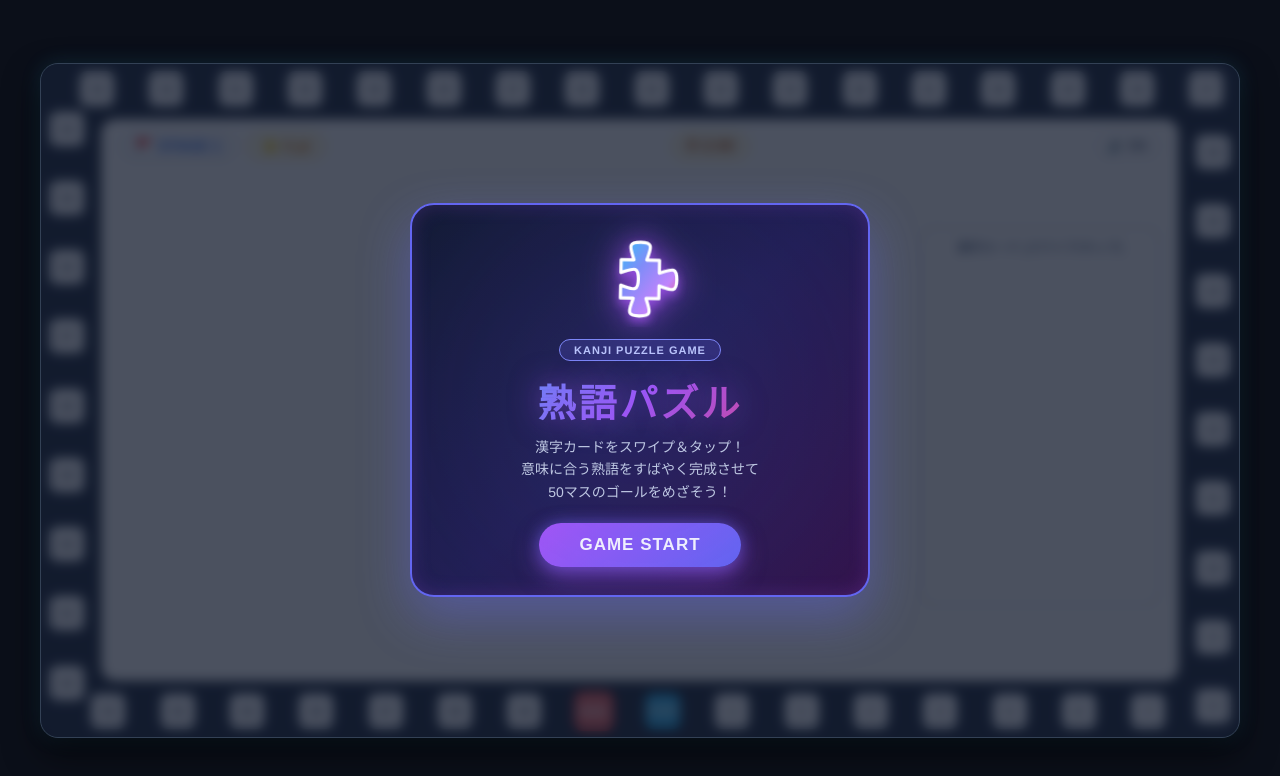
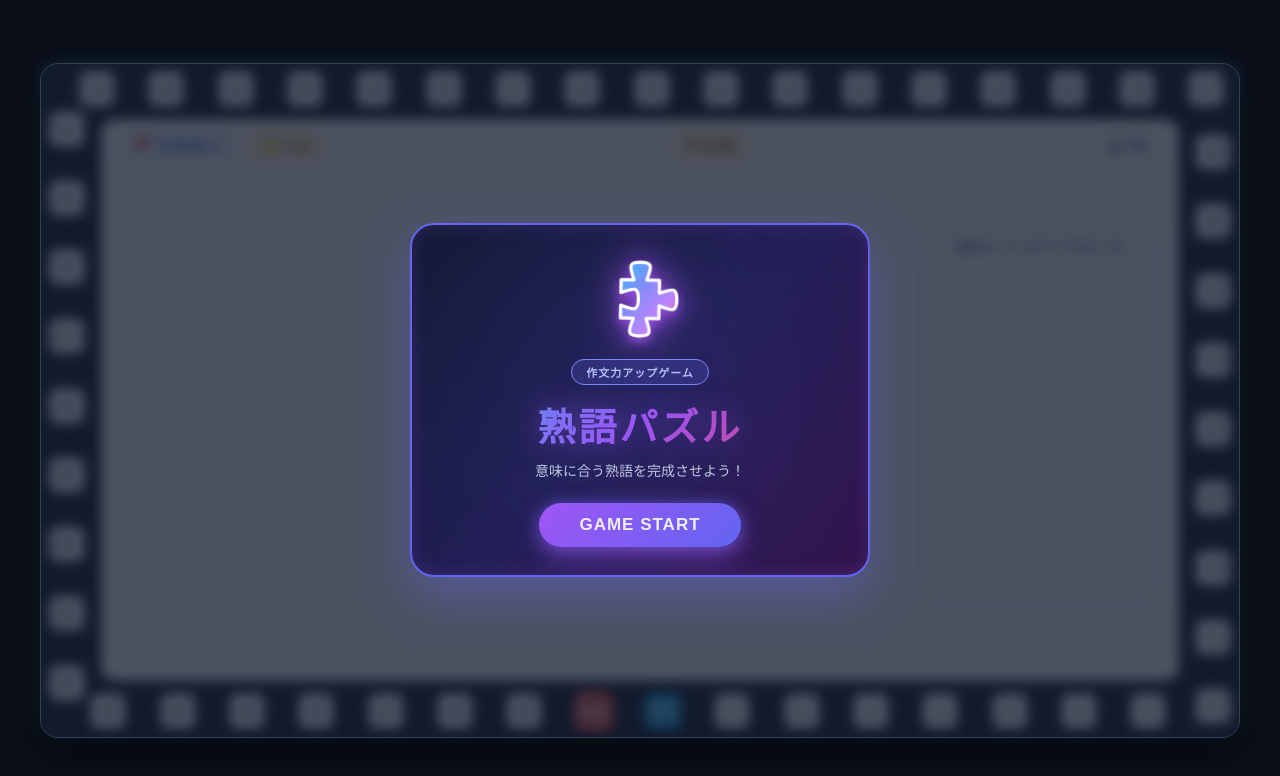
Before and after one commit to t044-050-ctrl/jukugo-puzzle, a plain HTML site: page index.html in a window 1280 px wide. Drawn offline with Linux system fonts and the light colour scheme.

Commit message:
Update game title and description in index.html

```diff
--- a/index.html
+++ b/index.html
@@ -2261,12 +2261,10 @@ function showStartModal() {
             fill="url(#puzzleGrad)" stroke="#ffffff" stroke-width="4" stroke-linejoin="round" filter="url(#puzzleGlow)"/>
         </svg>
       </div>
-      <div class="start-hero-badge">KANJI PUZZLE GAME</div>
+      <div class="start-hero-badge">作文力アップゲーム</div>
       <h1 class="start-hero-title">熟語パズル</h1>
       <p class="start-hero-desc">
-        漢字カードをスワイプ＆タップ！<br>
-        意味に合う熟語をすばやく完成させて<br>
-        50マスのゴールをめざそう！
+        意味に合う熟語を完成させよう！
       </p>
       <button class="start-play-btn" onclick="startGameFromModal(this)">GAME START</button>
     </div>
```
